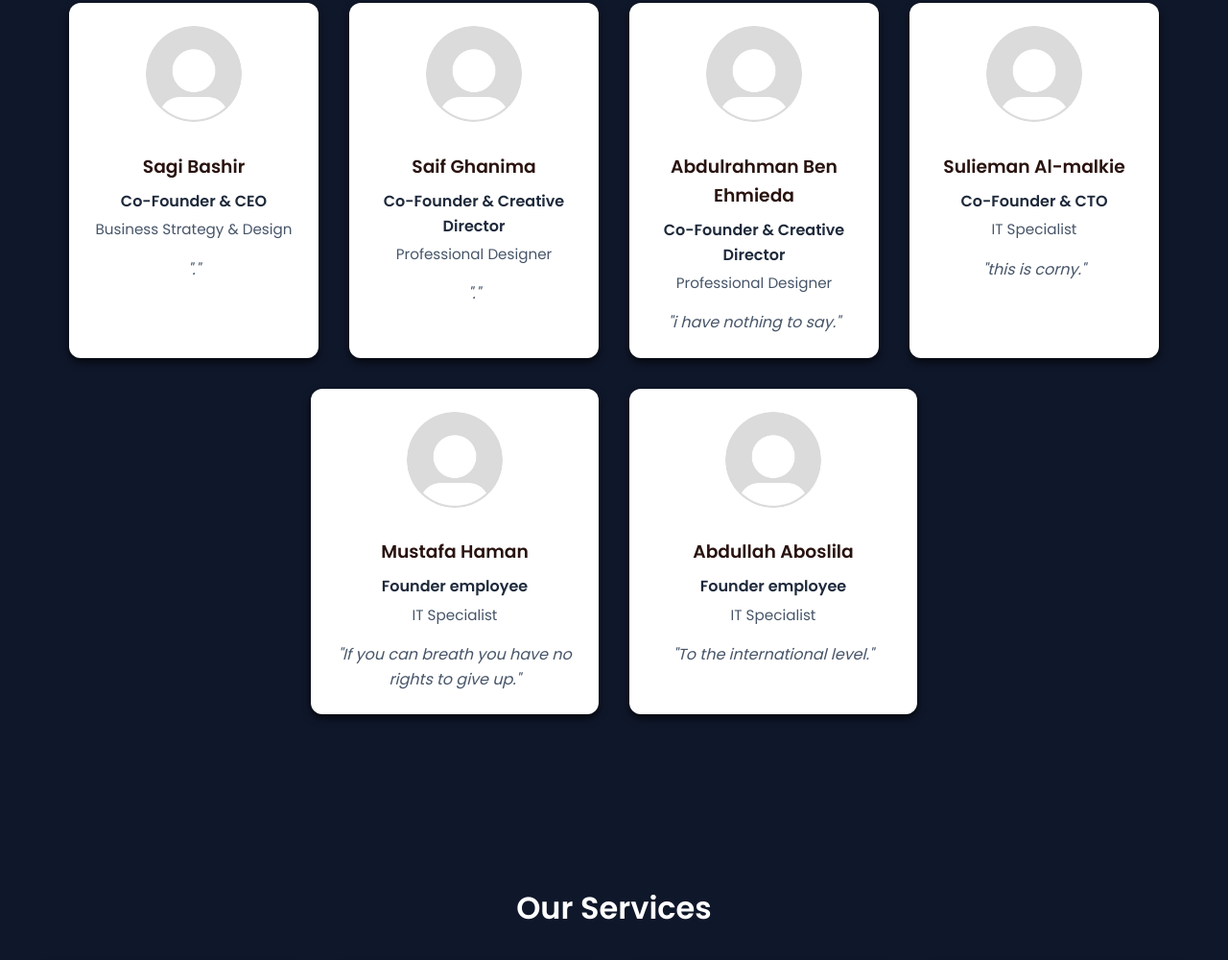
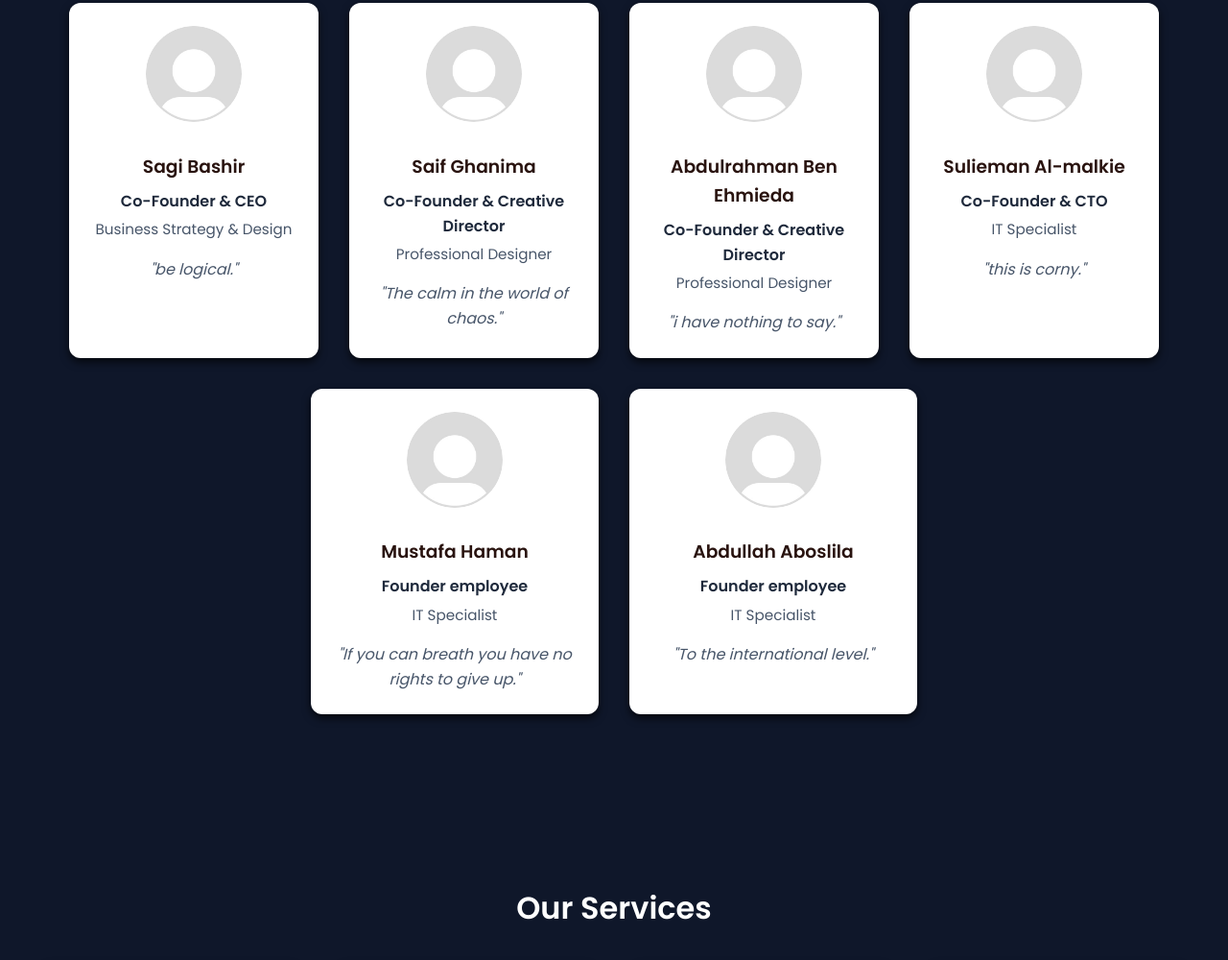
Before and after one commit to DragonWare-dev-team/Dragon-ware-website, a plain HTML site: page Frontend/index.html in a window 1280 px wide. Shown: the part 809-1809 px from the top of the page at 96% size. Drawn offline with Linux system fonts and the light colour scheme.

Commit message:
quotes update.

```diff
--- a/Frontend/index.html
+++ b/Frontend/index.html
@@ -48,7 +48,7 @@
         <h3>Sagi Bashir</h3>
         <p class="role">Co-Founder & CEO</p>
         <p class="specialty">Business Strategy & Design</p>
-        <blockquote>"."</blockquote>
+        <blockquote>"be logical."</blockquote>
       </div>
 
       <div class="team-card">
@@ -56,7 +56,7 @@
         <h3>Saif Ghanima</h3>
         <p class="role">Co-Founder & Creative Director</p>
         <p class="specialty">Professional Designer</p>
-        <blockquote>"."</blockquote>
+        <blockquote>"The calm in the world of chaos."</blockquote>
       </div>
 
       <div class="team-card">
```
